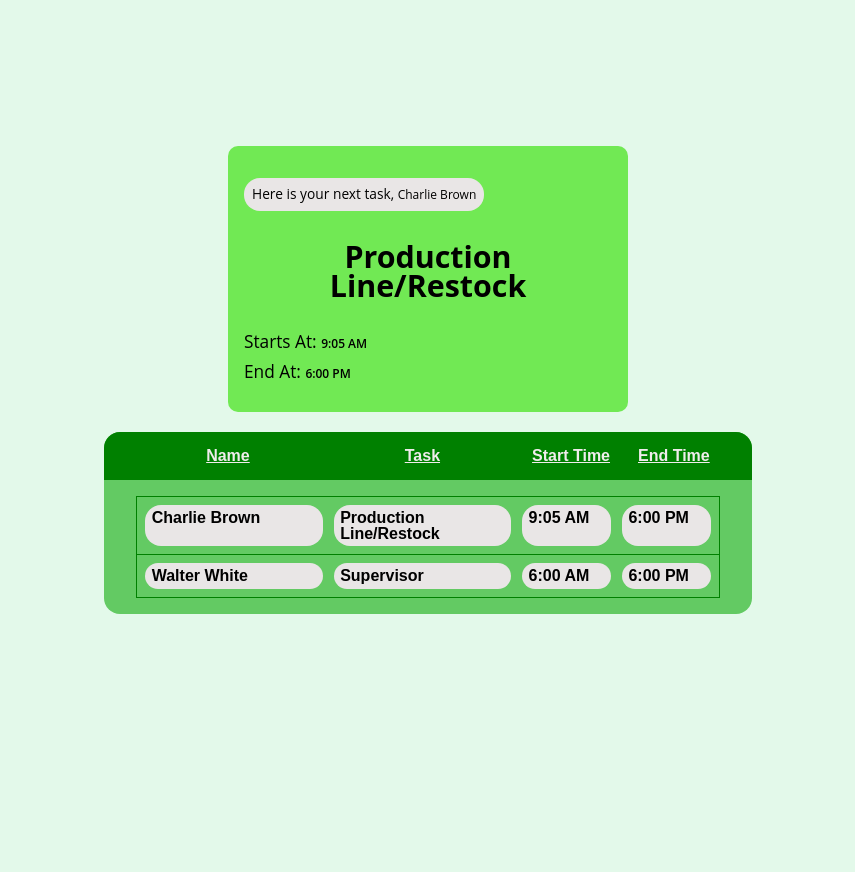
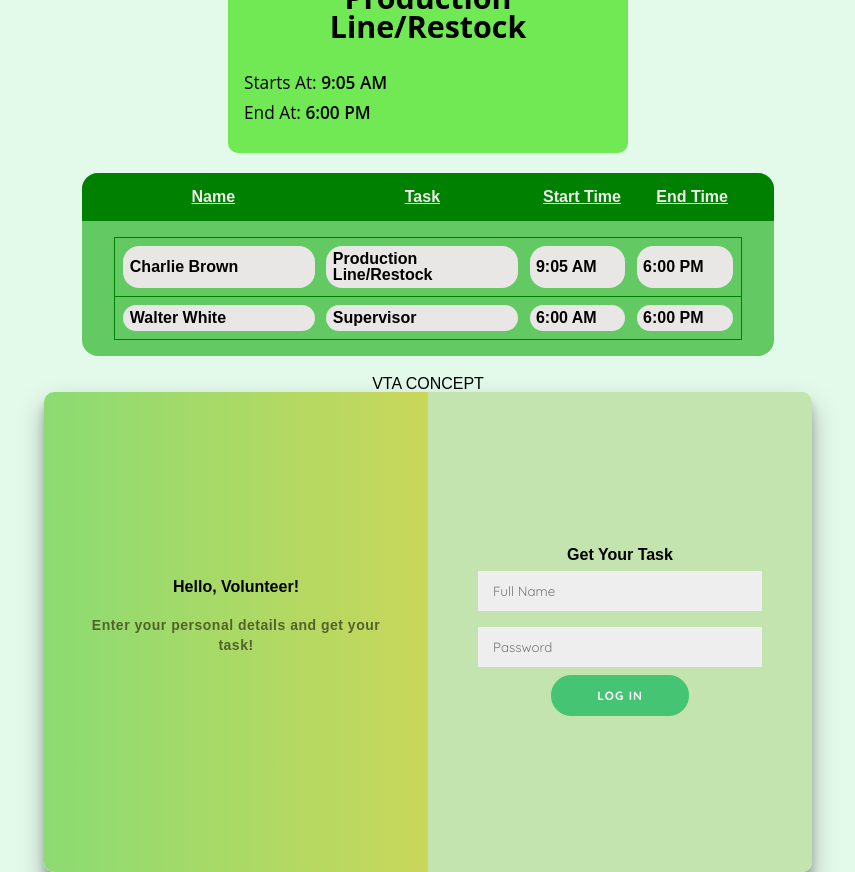
Before and after one commit to cppsea/Volunteer_Task_Allocator, a React (Vite) app: page / in a window 1280 px wide. Shown: the whole page, without its empty margins (212-1067 px from the left). Before the commit the page ends 830 px from the top, so only its background shows below. Built offline with nearby package versions, Linux system fonts and the light colour scheme.

Commit message:
moved some colors into variables file for easy modification

```diff
--- a/src/App.jsx
+++ b/src/App.jsx
@@ -14,8 +14,7 @@ function App() {
       }}
     >
       <TaskPage />
- {/* <IntroPage /> - kevys.*/}
-
+      <IntroPage />
     </div>
   );
 }
--- a/src/components/Task/TaskCard.css
+++ b/src/components/Task/TaskCard.css
@@ -29,6 +29,8 @@
 .person-name {
   display: inline-block;
   line-height: 1rem;
+  font-size: calc(0.7rem + 0.2vw);
+
 }
 
 .task-name {
@@ -43,10 +45,9 @@
   gap: 0.8rem;
 }
 
-.task-time {
+.task-time, .time {
   font-size: calc(1rem + 0.1vw);
 }
-
 .time {
   font-weight: 600;
 }
--- a/src/components/TaskBoard/TaskBoard.css
+++ b/src/components/TaskBoard/TaskBoard.css
@@ -1,7 +1,3 @@
-:root {
-  --taskboard-background: rgb(99, 202, 99);
-  --taskboard-header-background: green;
-}
 
 .taskboard {
   display: flex;
--- a/src/components/TaskBoard/TaskBoardItem/TaskBoardItem.css
+++ b/src/components/TaskBoard/TaskBoardItem/TaskBoardItem.css
@@ -1,7 +1,3 @@
-:root{
-    --taskboard-item-border: green;
-    --chip-background: rgb(233, 230, 230);
-}
 
 .taskboard-item{
     display: grid;
@@ -16,10 +12,13 @@
     border-style: solid;
 }
 .taskboard-item > div{
+    display: flex;
     border-radius: 1rem;
     background-color: var(--chip-background);
     padding: .3rem .4rem;
     font-weight: 600;
+
+    align-items: center;
 }
 
 .taskboard-item:nth-of-type(1){
--- a/src/components/forms/LoginForm/InputContainers.css
+++ b/src/components/forms/LoginForm/InputContainers.css
@@ -1,11 +1,12 @@
 input {
-  background-color: #eee;
+  background-color: var(--input-background);
   border: none;
   padding: 12px 15px;
   margin: 8px 0;
   width: 100%;
 }
 
+/*not being used?*/
 .container {
   background-color: #fff;
   border-radius: 10px;
--- /dev/null
+++ b/src/css/variables.css
@@ -0,0 +1,12 @@
+:root {
+
+  --taskboard-item-border: green;
+  --chip-background: rgb(233, 230, 230);
+  --taskboard-background: rgb(99, 202, 99);
+  --taskboard-header-background: green;
+  --card-background: rgb(113, 233, 84);
+  --chip-background: rgb(233, 230, 230);
+
+  /*Intro*/
+  --input-background: #eee;
+}
--- a/src/main.jsx
+++ b/src/main.jsx
@@ -1,6 +1,7 @@
 import React from 'react'
 import ReactDOM from 'react-dom/client'
 import App from './App.jsx'
+import './css/variables.css'
 
 
 ReactDOM.createRoot(document.getElementById('root')).render(
```
